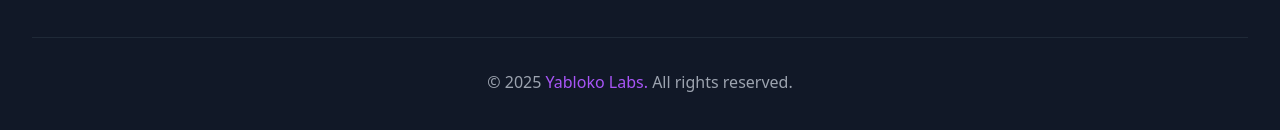
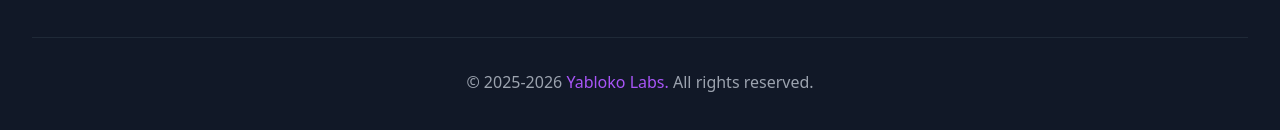
Before and after one commit to yablokolabs/q-admix, a Next.js app in the folder q-admix/: page / in a window 1280 px wide. Shown: the part 5100-5230 px from the top of the page. Built offline with nearby package versions, Linux system fonts and the light colour scheme.

Commit message:
chore: update copyright to 2025-2026

```diff
--- a/q-admix/components/ui/Footer/Footer.jsx
+++ b/q-admix/components/ui/Footer/Footer.jsx
@@ -38,7 +38,7 @@ const Footer = () => {
         </div>
         <div className="pt-8 border-t border-gray-800">
           <p className="text-gray-400 text-center">
-            © 2025{" "}
+            © 2025-2026{" "}
             <a
               href="https://yablokolabs.com"
               target="_blank"
```
